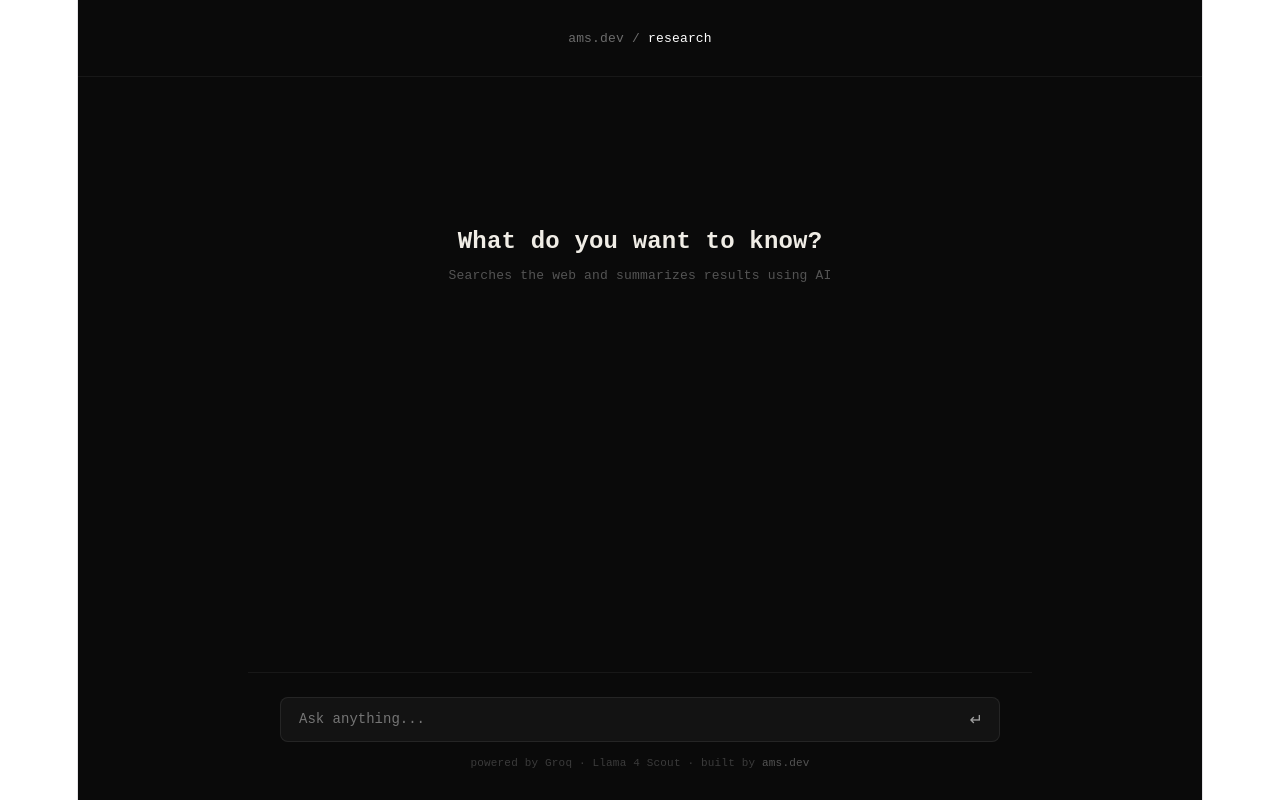
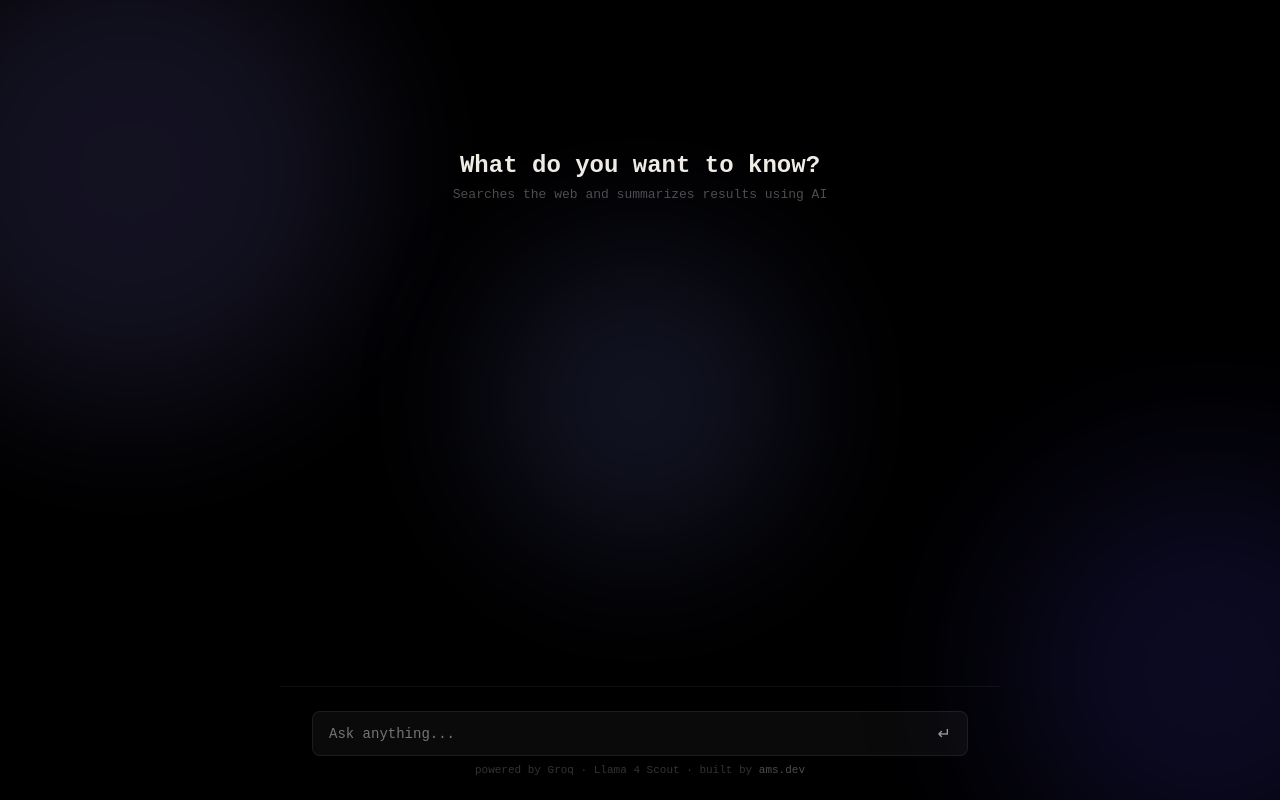
Before and after one commit to andinalloldtales/ai-research-assistant, a React (Vite) app: page / in a window 1280 px wide. Built offline with nearby package versions, Linux system fonts and the light colour scheme.

Commit message:
Add markdown rendering and syntax highlighting

```diff
--- a/package.json
+++ b/package.json
@@ -13,7 +13,9 @@
     "axios": "^1.17.0",
     "motion": "^12.40.0",
     "react": "^19.2.6",
-    "react-dom": "^19.2.6"
+    "react-dom": "^19.2.6",
+    "react-markdown": "^10.1.0",
+    "react-syntax-highlighter": "^16.1.1"
   },
   "devDependencies": {
     "@eslint/js": "^10.0.1",
--- a/src/App.jsx
+++ b/src/App.jsx
@@ -1,6 +1,9 @@
 import { useState, useRef, useEffect } from "react"
 import axios from "axios"
 import { motion, AnimatePresence } from "motion/react"
+import ReactMarkdown from "react-markdown"
+import { Prism as SyntaxHighlighter } from "react-syntax-highlighter"
+import { oneDark } from "react-syntax-highlighter/dist/esm/styles/prism"
 
 const App = () => {
   const [query, setQuery] = useState("")
@@ -50,12 +53,11 @@ const App = () => {
   }
 
   return (
-    <div style={{ background: "#0a0a0a", minHeight: "100vh", color: "#f0ede6", fontFamily: "monospace", display: "flex", flexDirection: "column" }}>
-
-      {/* header */}
-      <div style={{ padding: "24px 32px", borderBottom: "1px solid rgba(255,255,255,0.06)" }}>
-        <span style={{ fontSize: "13px", color: "rgba(255,255,255,0.4)" }}>ams.dev / </span>
-        <span style={{ fontSize: "13px", color: "#fff" }}>research</span>
+    <div style={{ background: "transparent", minHeight: "100vh", color: "#f0ede6", fontFamily: "monospace", display: "flex", flexDirection: "column", position: "relative", zIndex: 1 }}>
+      <div className="bg" style={{ pointerEvents: "none" }}>
+      <div className="blob blob-1" />
+      <div className="blob blob-2" />
+      <div className="blob blob-3" />
     </div>
 
       {/* messages */}
@@ -78,14 +80,31 @@ const App = () => {
               <div style={{ fontSize: "11px", color: "rgba(255,255,255,0.25)", letterSpacing: "0.1em", textTransform: "uppercase", marginBottom: "8px" }}>
                 {m.role === "user" ? "you" : "ams.dev research"}
               </div>
-              <div style={{
+              <div jsxstyle={{
                   fontSize: "14px",
                   lineHeight: "1.7",
                   color: m.role === "user" ? "rgba(255,255,255,0.6)" : "#f0ede6",
-                paddingLeft: m.role === "assistant" ? "12px" : "0",
+                  paddingLeft: m.role === "assistant" ? "16px" : "0",
                   borderLeft: m.role === "assistant" ? "2px solid rgba(255,255,255,0.1)" : "none"
                 }}>
+                <ReactMarkdown
+                    components={{
+                      code({ node, inline, className, children, ...props }) {
+                        const match = /language-(\w+)/.exec(className || "")
+                        return !inline && match ? (
+                          <SyntaxHighlighter style={oneDark} language={match[1]} PreTag="div" {...props}>
+                            {String(children).replace(/\n$/, "")}
+                          </SyntaxHighlighter>
+                        ) : (
+                          <code style={{ background: "rgba(255,255,255,0.08)", padding: "2px 6px", borderRadius: "4px", fontSize: "13px" }} {...props}>
+                            {children}
+                          </code>
+                        )
+                      }
+                    }}
+                  >
                     {m.content}
+                </ReactMarkdown>
               </div>
             </motion.div>
           ))}
--- a/src/index.css
+++ b/src/index.css
@@ -1,111 +1,67 @@
-:root {
-  --text: #6b6375;
-  --text-h: #08060d;
-  --bg: #fff;
-  --border: #e5e4e7;
-  --code-bg: #f4f3ec;
-  --accent: #aa3bff;
-  --accent-bg: rgba(170, 59, 255, 0.1);
-  --accent-border: rgba(170, 59, 255, 0.5);
-  --social-bg: rgba(244, 243, 236, 0.5);
-  --shadow:
-    rgba(0, 0, 0, 0.1) 0 10px 15px -3px, rgba(0, 0, 0, 0.05) 0 4px 6px -2px;
+* { margin: 0; padding: 0; box-sizing: border-box; }
 
-  --sans: system-ui, 'Segoe UI', Roboto, sans-serif;
-  --heading: system-ui, 'Segoe UI', Roboto, sans-serif;
-  --mono: ui-monospace, Consolas, monospace;
-
-  font: 18px/145% var(--sans);
-  letter-spacing: 0.18px;
-  color-scheme: light dark;
-  color: var(--text);
-  background: var(--bg);
-  font-synthesis: none;
-  text-rendering: optimizeLegibility;
-  -webkit-font-smoothing: antialiased;
-  -moz-osx-font-smoothing: grayscale;
-
-  @media (max-width: 1024px) {
-    font-size: 16px;
-  }
+body {
+  background: #000;
+  min-height: 100vh;
 }
 
-@media (prefers-color-scheme: dark) {
-  :root {
-    --text: #9ca3af;
-    --text-h: #f3f4f6;
-    --bg: #16171d;
-    --border: #2e303a;
-    --code-bg: #1f2028;
-    --accent: #c084fc;
-    --accent-bg: rgba(192, 132, 252, 0.15);
-    --accent-border: rgba(192, 132, 252, 0.5);
-    --social-bg: rgba(47, 48, 58, 0.5);
-    --shadow:
-      rgba(0, 0, 0, 0.4) 0 10px 15px -3px, rgba(0, 0, 0, 0.25) 0 4px 6px -2px;
-  }
-
-  #social .button-icon {
-    filter: invert(1) brightness(2);
-  }
+.bg {
+  position: fixed;
+  top: 0; left: 0;
+  width: 100%; height: 100%;
+  z-index: 0;
+  overflow: hidden;
 }
 
-body {
-  margin: 0;
+.blob {
+  position: absolute;
+  border-radius: 50%;
+  filter: blur(80px);
+  opacity: 0.15;
+  animation: float 8s ease-in-out infinite;
 }
 
-#root {
-  width: 1126px;
-  max-width: 100%;
-  margin: 0 auto;
-  text-align: center;
-  border-inline: 1px solid var(--border);
-  min-height: 100svh;
-  display: flex;
-  flex-direction: column;
-  box-sizing: border-box;
+.blob-1 {
+  width: 500px; height: 500px;
+  background: #7F77DD;
+  top: -100px; left: -100px;
+  animation-delay: 0s;
 }
 
-h1,
-h2 {
-  font-family: var(--heading);
-  font-weight: 500;
-  color: var(--text-h);
+.blob-2 {
+  width: 400px; height: 400px;
+  background: #4f46e5;
+  bottom: -100px; right: -100px;
+  animation-delay: 3s;
 }
 
-h1 {
-  font-size: 56px;
-  letter-spacing: -1.68px;
-  margin: 32px 0;
-  @media (max-width: 1024px) {
-    font-size: 36px;
-    margin: 20px 0;
-  }
-}
-h2 {
-  font-size: 24px;
-  line-height: 118%;
-  letter-spacing: -0.24px;
-  margin: 0 0 8px;
-  @media (max-width: 1024px) {
-    font-size: 20px;
-  }
-}
-p {
-  margin: 0;
+.blob-3 {
+  width: 300px; height: 300px;
+  background: #818cf8;
+  top: 50%; left: 50%;
+  transform: translate(-50%, -50%);
+  animation-delay: 6s;
 }
 
-code,
-.counter {
-  font-family: var(--mono);
-  display: inline-flex;
-  border-radius: 4px;
-  color: var(--text-h);
+@keyframes float {
+  0%, 100% { transform: translate(0, 0) scale(1); }
+  33% { transform: translate(30px, -30px) scale(1.05); }
+  66% { transform: translate(-20px, 20px) scale(0.95); }
 }
 
-code {
-  font-size: 15px;
-  line-height: 135%;
-  padding: 4px 8px;
-  background: var(--code-bg);
+.markdown ul, .markdown ol {
+  padding-left: 20px;
+  margin: 8px 0;
 }
+
+.markdown li {
+  margin: 4px 0;
+}
+
+.markdown p {
+  margin: 8px 0;
+}
+
+.markdown a {
+  color: rgba(255,255,255,0.5);
+}
```
Also changed, not shown: 1 other file (tests, documents, lock files or other folders). Lines whose indentation alone changed are shown as unchanged.
